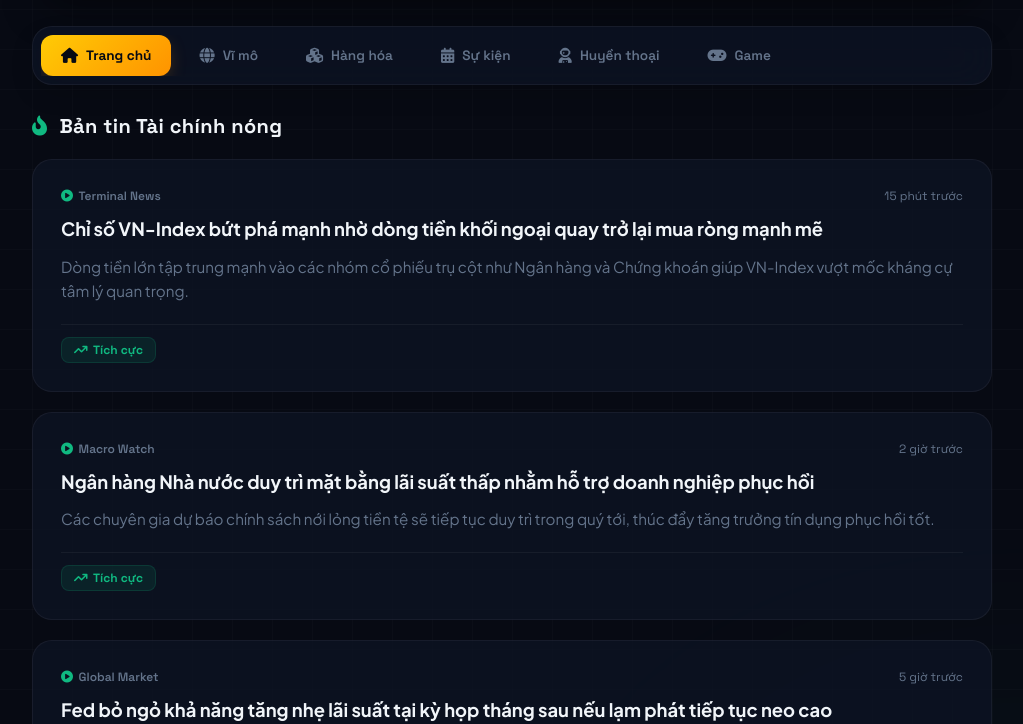
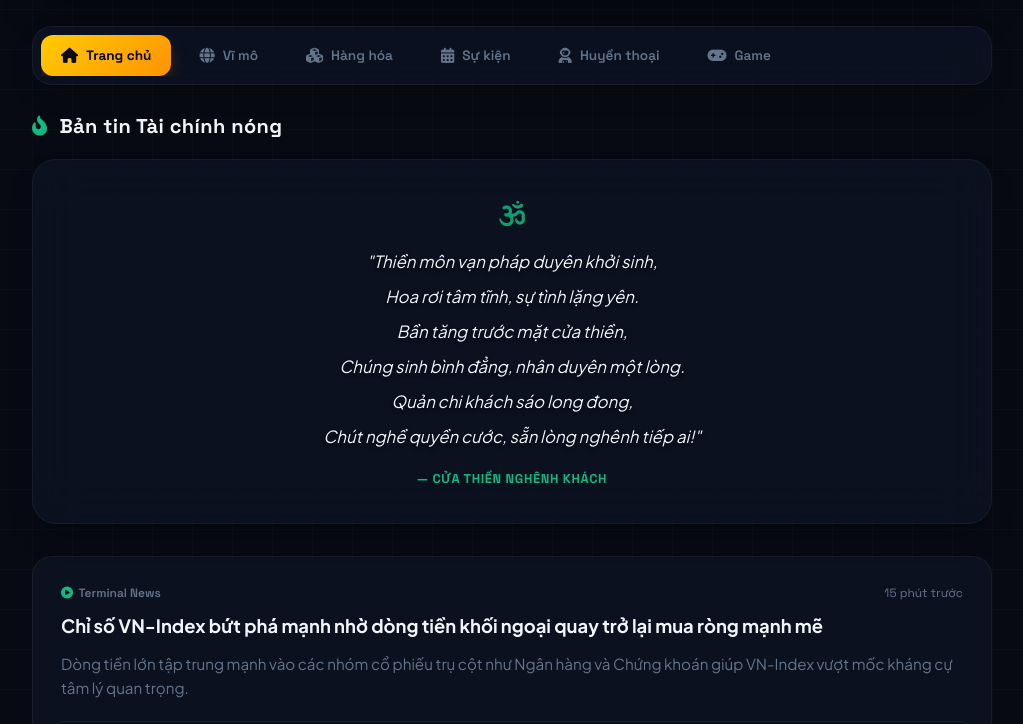
Before and after one commit to tandt1609/dangthanhtan, a plain HTML site: page index.html in a window 1280 px wide. Shown: the part 711-1435 px from the top of the page, without its empty margins (128-1151 px from the left). Drawn offline with Linux system fonts and the light colour scheme.

Commit message:
Add Zen philosophy poem quote card to Trang Chu feed

```diff
--- a/index.html
+++ b/index.html
@@ -79,6 +79,23 @@
             <!-- PANEL 1: TRANG CHỦ -->
             <div id="panel-trang-chu" class="tab-panel active">
                 <h2 class="section-title"><i class="fa-solid fa-fire-flame-curved"></i> Bản tin Tài chính nóng</h2>
+
+                <!-- Featured Zen Poem Card -->
+                <div class="zen-poem-card">
+                    <div class="zen-icon"><i class="fa-solid fa-om"></i></div>
+                    <div class="zen-poem-content">
+                        <p class="poem-line">"Thiền môn vạn pháp duyên khởi sinh,</p>
+                        <p class="poem-line">Hoa rơi tâm tĩnh, sự tình lặng yên.</p>
+                        <p class="poem-line">Bần tăng trước mặt cửa thiền,</p>
+                        <p class="poem-line">Chúng sinh bình đẳng, nhân duyên một lòng.</p>
+                        <p class="poem-line">Quản chi khách sáo long đong,</p>
+                        <p class="poem-line">Chút nghề quyền cước, sẵn lòng nghênh tiếp ai!"</p>
+                    </div>
+                    <div class="zen-footer">
+                        <span class="zen-author">— Cửa thiền nghênh khách</span>
+                    </div>
+                </div>
+
                 <div class="news-list">
                     <div class="news-card">
                         <div class="news-meta">
--- a/style.css
+++ b/style.css
@@ -996,8 +996,60 @@ body {
     }
 }
 
-
-
+/* Featured Zen Poem Card styling */
+.zen-poem-card {
+    background: var(--bg-card);
+    backdrop-filter: blur(24px);
+    -webkit-backdrop-filter: blur(24px);
+    border: 1px solid var(--border-color);
+    border-radius: 24px;
+    padding: 2.25rem 2rem;
+    margin-bottom: 2rem;
+    text-align: center;
+    position: relative;
+    box-shadow: 0 15px 30px -10px rgba(0, 0, 0, 0.4);
+    display: flex;
+    flex-direction: column;
+    align-items: center;
+    gap: 1.25rem;
+    animation: fadeIn 0.8s cubic-bezier(0.16, 1, 0.3, 1);
+}
+
+.zen-icon {
+    font-size: 1.6rem;
+    color: var(--theme-color);
+    opacity: 0.85;
+    transition: color 0.4s ease;
+}
+
+.zen-poem-content {
+    display: flex;
+    flex-direction: column;
+    gap: 0.5rem;
+}
+
+.poem-line {
+    font-family: var(--font-sans);
+    font-size: 1.05rem;
+    font-style: italic;
+    line-height: 1.6;
+    color: var(--text-primary);
+    text-shadow: 0 2px 4px rgba(0, 0, 0, 0.3);
+}
+
+.zen-footer {
+    font-family: var(--font-mono);
+    font-size: 0.8rem;
+    color: var(--text-secondary);
+    letter-spacing: 0.05em;
+    text-transform: uppercase;
+}
+
+.zen-author {
+    color: var(--theme-color);
+    font-weight: 700;
+    transition: color 0.4s ease;
+}
 
 /* --- SCOPED ARTICLES CSS --- */
 
```
